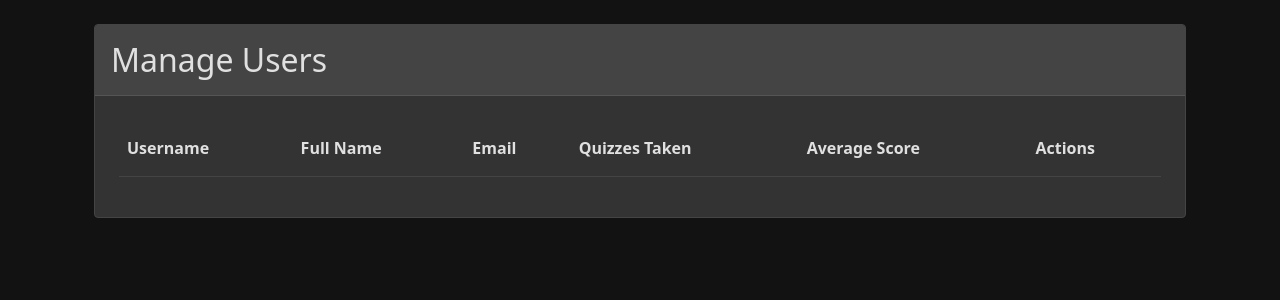
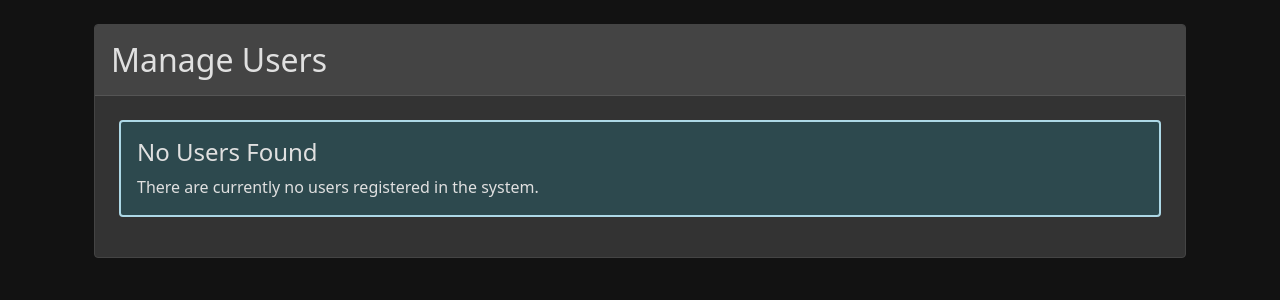
Before and after one commit to 23f3001694/quiz-master, a Flask app: page /admin/users in a window 1280 px wide. Shown: the part 128-428 px from the top of the page. Run offline with Flask 3, Linux system fonts and the light colour scheme; the visitor is signed in with stand-in values (Sample User, id 1); lists and menus that the app fills with data are empty.

Commit message:
Fix Deleting Users

```diff
--- a/app/models/database.py
+++ b/app/models/database.py
@@ -27,7 +27,7 @@ class User(db.Model):
     full_name = db.Column(db.String(100))
     qualification = db.Column(db.String(100))
     dob = db.Column(db.Date)
-    scores = db.relationship('Score', backref='user', lazy=True)
+    scores = db.relationship('Score', backref='user', lazy=True, cascade='all, delete-orphan')
 
 # Admin model
 class Admin(db.Model):
--- a/app/routes/admin.py
+++ b/app/routes/admin.py
@@ -539,10 +539,6 @@ def delete_user(id):
     Returns:
         redirect: Redirects to user management page with success/error message
     """
-    if id == session.get('user_id'):
-        flash('You cannot delete your own account!', 'danger')
-        return redirect(url_for('admin.manage_users'))
-
     user = User.query.get_or_404(id)
     try:
         db.session.delete(user)
--- a/app/templates/admin/users.html
+++ b/app/templates/admin/users.html
@@ -17,6 +17,7 @@
         </div>
         <div class="card-body p-4">
             <div class="table-responsive">
+                {% if users %}
                 <table class="table table-hover">
                     <thead>
                         <tr>
@@ -49,13 +50,21 @@
                             <td class="py-3">
                                 <div class="d-flex gap-2">
                                     <a href="{{ url_for('admin.view_user', id=user.id) }}" class="btn btn-sm btn-info">View Details</a>
-                                    <a href="{{ url_for('admin.delete_user', id=user.id) }}" class="btn btn-sm btn-danger">Delete</a>
+                                    <form action="{{ url_for('admin.delete_user', id=user.id) }}" method="GET" class="d-inline" onsubmit="return confirm('Are you sure you want to delete this user? This action cannot be undone.');">
+                                        <button type="submit" class="btn btn-sm btn-danger">Delete</button>
+                                    </form>
                                 </div>
                             </td>
                         </tr>
                         {% endfor %}
                     </tbody>
                 </table>
+                {% else %}
+                <div class="alert alert-info">
+                    <h4 class="alert-heading">No Users Found</h4>
+                    <p class="mb-0">There are currently no users registered in the system.</p>
+                </div>
+                {% endif %}
             </div>
         </div>
     </div>
--- a/app/templates/admin/view_user.html
+++ b/app/templates/admin/view_user.html
@@ -47,7 +47,7 @@
             </div>
 
             <div class="d-flex gap-2">
-                <form action="{{ url_for('admin.delete_user', id=user.id) }}" method="POST" class="d-inline" onsubmit="return confirm('Are you sure you want to delete this user? This action cannot be undone.');">
+                <form action="{{ url_for('admin.delete_user', id=user.id) }}" method="GET" class="d-inline" onsubmit="return confirm('Are you sure you want to delete this user? This action cannot be undone.');">
                     <button type="submit" class="btn btn-danger">Delete User</button>
                 </form>
             </div>
```
Also changed, not shown: app/utils/chart_utils.py (+14 -1 lines).
